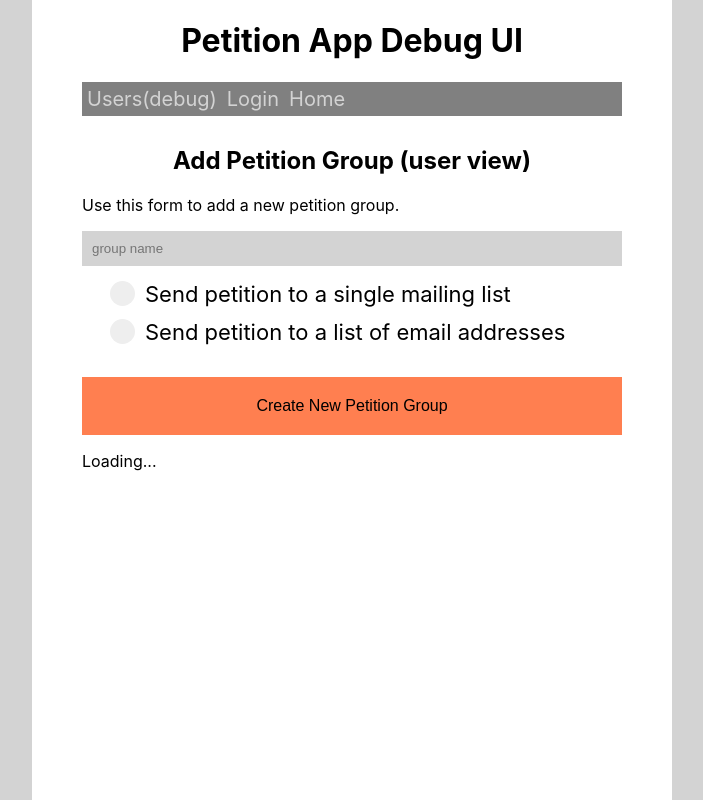
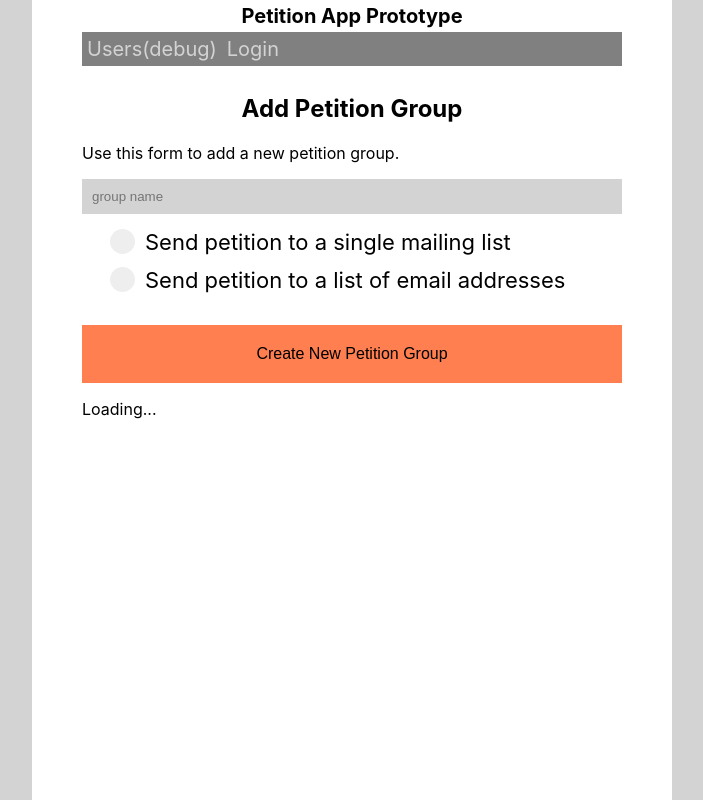
Before and after one commit to DavidMershon81/conversation_app, a React (Create React App) app: page /add_petition_group in a window 1280 px wide. Shown: the whole page, without its empty margins (288-991 px from the left). Built offline with nearby package versions, Linux system fonts and the light colour scheme.

Commit message:
cleaned up a bunch of the user facing views

```diff
--- a/src/App.css
+++ b/src/App.css
@@ -20,6 +20,19 @@ h1, h2, h4 {
 
 strong {
   color:coral;
+}
+
+.top_heading_text {
+  font-size: 20px;
+  margin: 0px;
+  padding: 4px;
+  text-align: center;
+}
+
+.logged_in_user_text {
+  margin: 0px;
+  padding: 4px;
+  text-align: right;
 }
 
 .users_list_group,
@@ -123,6 +136,7 @@ strong {
   padding: 20px;
   background-color: coral;
   font-size: 1em;
+  cursor: pointer;
 }
 
 .form_error_message {
@@ -144,6 +158,7 @@ strong {
   background-color: lightgray;
   text-decoration-line: none;
   color:black;
+  cursor: pointer;
 }
 
 .petition_group_list_preview {
@@ -155,7 +170,7 @@ strong {
   display: flex;
   justify-content: stretch;
   background-color: gray;
-  margin-bottom: 10px;
+  margin-bottom: 0px;
 }
 
 .nav_link {
@@ -166,6 +181,10 @@ strong {
   text-align: center;
   text-decoration-line: none;
   color: lightgray;
+  border-radius: 0px;
+  background-color: gray;
+  font-family: inherit;
+  cursor: pointer;
 }
 
 .notification_emails_section {
@@ -183,6 +202,7 @@ strong {
   padding: 20px;
   background-color: #2196F3;
   font-size: 1em;
+  cursor: pointer;
 }
 /* Everything below this is just custom checkmark code for the radio buttons */
 
--- a/src/App.js
+++ b/src/App.js
@@ -6,22 +6,31 @@ import AddPetitionGroupView from './components/AddPetitionGroupView';
 import PetitionView from './components/PetitionView';
 import LoginView from './components/LoginView';
 import HomeView from './components/HomeView';
+import { SimpleButton } from './components/MiscControls';
 import { AppContext } from './contexts/AppContext';
 import { useState } from 'react';
 
 const App = () => {
   const [authToken, setAuthToken] = useState("");
+  const [loggedInUser, setLoggedInUser] = useState("");
+
+  const onLogout = (id, text) => {
+    setAuthToken("");
+    setLoggedInUser("");
+  };
 
   return (
     <Router>
       <div className="App">
-        <AppContext.Provider value={{ authToken, setAuthToken }}>
-          <h1>Petition App Debug UI</h1>
+        <AppContext.Provider value={{ authToken, setAuthToken, setLoggedInUser }}>
+          <h1 className='top_heading_text'>Petition App Prototype</h1>
           <nav className='top_nav'>
             <Link className='nav_link' to='/debug/users'>Users(debug)</Link>
-            <Link className='nav_link' to='/login'>Login</Link>
-            <Link className='nav_link' to='/home'>Home</Link>
+            { authToken && <Link className='nav_link' to='/home'>Home</Link> }
+            { !authToken && <Link className='nav_link' to='/login'>Login</Link> }
+            { authToken && <SimpleButton className='nav_link' onBtnClick={onLogout} text='Logout'/> }
           </nav>
+          <p className='logged_in_user_text'>{loggedInUser}</p>
 
           <Route path='/login' exact component={LoginView} />
           <Route path='/home' exact component={HomeView} />
--- a/src/components/AddPetitionGroupView.js
+++ b/src/components/AddPetitionGroupView.js
@@ -7,7 +7,7 @@ const AddPetitionGroupView = () => {
 
     return (
         <section>
-            <h2>Add Petition Group (user view)</h2>
+            <h2>Add Petition Group</h2>
             <p>Use this form to add a new petition group.</p>
             <AddPetitionGroupForm onSubmit={addGroup}/>
             <LoadingBox loading={loading} error={error} errorMessage={errorMessage} />
--- a/src/components/HomeView.js
+++ b/src/components/HomeView.js
@@ -7,7 +7,7 @@ const HomeView = () => {
 
     return (
         <section>
-            <h2>Home (user view)</h2>
+            <h2>Home</h2>
             <p>Welcome to the petition app!</p>
 
             <p>Here are a list of the petition groups that you're a member of</p>
@@ -15,7 +15,6 @@ const HomeView = () => {
             {groups && groups.map((petitionGroup) =>
             <li className='petition_groups_list_item' key={petitionGroup['id']}>
                 <Link className='petition_groups_list_btn' to={`/petition_group/${petitionGroup['id']}`}>View</Link>
-                <span>id:{petitionGroup['id']}</span>
                 <span>{petitionGroup['group_name']}</span>
             </li>)}
             </ul>
--- a/src/components/LoginView.js
+++ b/src/components/LoginView.js
@@ -5,8 +5,12 @@ import { useContext } from 'react'
 import { AppContext } from '../contexts/AppContext';
 
 const LoginView = () => {
-    const { authToken, setAuthToken } = useContext(AppContext);
-    const { triedLogin, tryLogin, loading, error, errorMessage } = useLogin({ url:'/api/login', setAuthToken:setAuthToken});
+    const { authToken, setAuthToken, setLoggedInUser } = useContext(AppContext);
+    const { triedLogin, tryLogin, loading, error, errorMessage } = useLogin({
+        url:'/api/login',
+        setAuthToken:setAuthToken,
+        setLoggedInUser:setLoggedInUser
+    });
 
     const submitLogin = (formData) => {
         tryLogin(formData.email, formData.password);
@@ -14,7 +18,7 @@ const LoginView = () => {
 
     return (
         <section>
-            <h2>Login (user view)</h2>
+            <h2>Login</h2>
             { !authToken && <LoginForm onSubmit={submitLogin}/> }
             { triedLogin && <LoadingBox loading={loading} error={error} errorMessage={errorMessage} /> }
             { authToken && <p>logged in.</p>}
--- a/src/components/MiscControls.js
+++ b/src/components/MiscControls.js
@@ -1,9 +1,9 @@
-const SimpleButton = ({ id, text, onBtnClick }) => {
+const SimpleButton = ({ id, text, onBtnClick, className }) => {
     const onClick = () => {
         onBtnClick(id, text);
     }
 
-    return (<input type="button" className='simple_btn' onClick={onClick} value={text} />);
+    return (<button className={className} type="button" onClick={onClick}>{text}</button>);
 }
 
 const LoadingBox = ({ loading, error, errorMessage }) => {
--- a/src/hooks/useLogin.js
+++ b/src/hooks/useLogin.js
@@ -1,7 +1,7 @@
 import { useState } from 'react'
 import axios from 'axios';
 
-const useLogin = ({ url, setAuthToken }) => {
+const useLogin = ({ url, setAuthToken, setLoggedInUser }) => {
     const [loading, setLoading] = useState(true);
     const [error, setError] = useState(false);
     const [errorMessage, setErrorMessage] = useState("");
@@ -15,6 +15,7 @@ const useLogin = ({ url, setAuthToken }) => {
         const requstConfig =  { auth:{ "username" : username, "password" : password } };
         axios.get(url, requstConfig).then((response) => {
             setAuthToken(response.data.token);
+            setLoggedInUser(username);
             setLoading(false);
         }, (error) => {
             setLoading(false);
```
